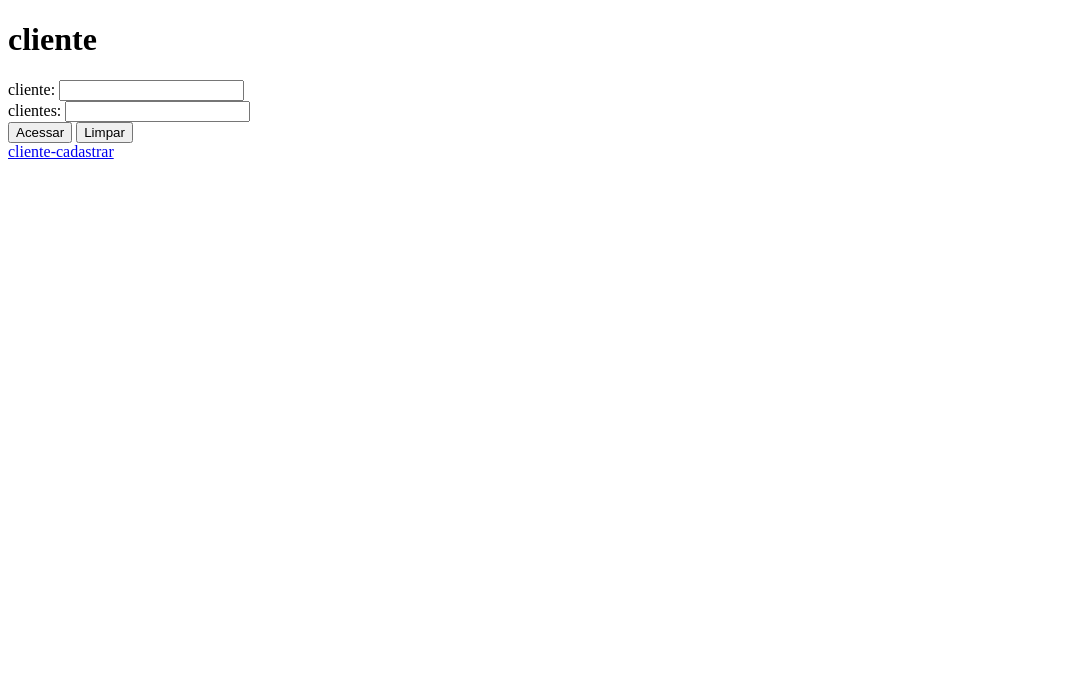
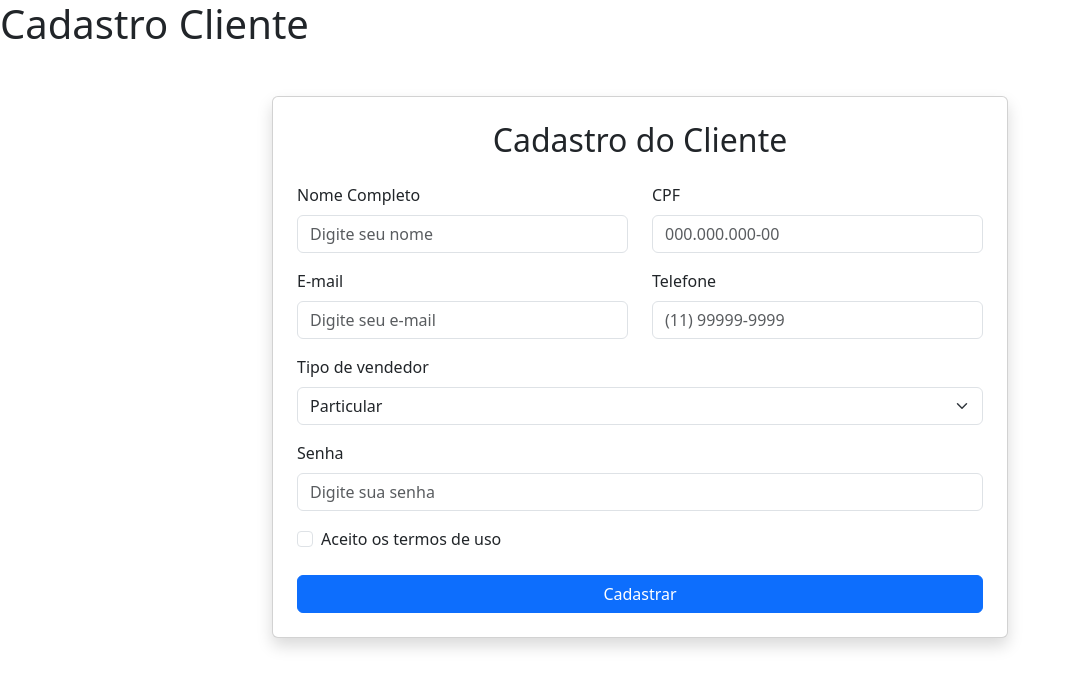
Before and after one commit to AkaliSmoke/PI_Vendas_de_Carros, a PHP site: page /cliente-cadastrar.php in a window 1280 px wide. Shown: the top 688 px of the page, without its empty margins (0-1072 px from the left). Run offline with PHP 8.4, Linux system fonts and the light colour scheme.

Commit message:
Update cliente

```diff
--- a/03_projeto_intercador/cliente-cadastrar.php
+++ b/03_projeto_intercador/cliente-cadastrar.php
@@ -1,33 +1,167 @@
 <!DOCTYPE html>
-<html lang="pt-BR">
+<html lang="pt-br">
 <head>
     <meta charset="UTF-8">
     <meta name="viewport" content="width=device-width, initial-scale=1.0">
-    <title>cliente</title>
+    <link href="https://cdn.jsdelivr.net/npm/bootstrap@5.3.8/dist/css/bootstrap.min.css" rel="stylesheet" integrity="sha384-sRIl4kxILFvY47J16cr9ZwB07vP4J8+LH7qKQnuqkuIAvNWLzeN8tE5YBujZqJLB" crossorigin="anonymous">
+    <script src="https://cdn.jsdelivr.net/npm/bootstrap@5.3.8/dist/js/bootstrap.bundle.min.js" integrity="sha384-FKyoEForCGlyvwx9Hj09JcYn3nv7wiPVlz7YYwJrWVcXK/BmnVDxM+D2scQbITxI" crossorigin="anonymous"></script>
+    <title>Tela de Cadastro do Cliente</title>
 </head>
 <body>
-    <h1>cliente</h1>
-    <form action="cliente-cadastrar.php" method="post">
-        <label>cliente:</label>
-        <input type="text" name="veiculos"><br>
-        <label>clientes:</label>
-        <input type="text" name="clientes"><br>
-        <button type="submit">Acessar</button>
-        <button type="reset">Limpar</button>
-    </form>
+    <h1>Cadastro Cliente</h1>
 
-    <?php
-    echo $_GET['mensagem'] ?? "";
-    ?>
-    <a href="cliente-cadastrar.php">cliente-cadastrar</a>
+    <main class="container mt-5">
 
-    <?php
-        $arquivo = fopen("album_db.txt", "r");
-        while(!feof($arquivo)){
-                $linha = fgets($arquivo);
-                echo "$linha<br>";
-        }
-        fclose($arquivo);
-        ?>
+  <div class="row justify-content-center">
+
+    <div class="col-md-8">
+
+      <div class="card shadow p-4">
+
+        <h2 class="text-center mb-4">
+          Cadastro do Cliente
+        </h2>
+
+        <form>
+
+          <div class="row">
+
+            <!-- Nome -->
+            <div class="col-md-6 mb-3">
+
+              <label class="form-label">
+                Nome Completo
+              </label>
+
+              <input
+                type="text"
+                class="form-control"
+                placeholder="Digite seu nome"
+              >
+
+            </div>
+
+            <!-- CPF -->
+            <div class="col-md-6 mb-3">
+
+              <label class="form-label">
+                CPF
+              </label>
+
+              <input
+                type="text"
+                class="form-control"
+                placeholder="000.000.000-00"
+              >
+
+            </div>
+
+          </div>
+
+          <div class="row">
+
+            <!-- Email -->
+            <div class="col-md-6 mb-3">
+
+              <label class="form-label">
+                E-mail
+              </label>
+
+              <input
+                type="email"
+                class="form-control"
+                placeholder="Digite seu e-mail"
+              >
+
+            </div>
+
+            <!-- Telefone -->
+            <div class="col-md-6 mb-3">
+
+              <label class="form-label">
+                Telefone
+              </label>
+
+              <input
+                type="tel"
+                class="form-control"
+                placeholder="(11) 99999-9999"
+              >
+
+            </div>
+
+          </div>
+
+          <!-- Tipo vendedor -->
+          <div class="mb-3">
+
+            <label class="form-label">
+              Tipo de vendedor
+            </label>
+
+            <select class="form-select">
+
+              <option>
+                Particular
+              </option>
+
+              <option>
+                Loja
+              </option>
+
+            </select>
+
+          </div>
+
+          <!-- Senha -->
+          <div class="mb-3">
+
+            <label class="form-label">
+              Senha
+            </label>
+
+            <input
+              type="password"
+              class="form-control"
+              placeholder="Digite sua senha"
+            >
+
+          </div>
+
+          <!-- Checkbox -->
+          <div class="form-check mb-4">
+
+            <input
+              type="checkbox"
+              class="form-check-input"
+              id="termos"
+            >
+
+            <label
+              class="form-check-label"
+              for="termos"
+            >
+              Aceito os termos de uso
+            </label>
+
+          </div>
+
+          <!-- Botão -->
+          <button class="btn btn-primary w-100">
+
+            Cadastrar
+
+          </button>
+
+        </form>
+
+      </div>
+
+    </div>
+
+  </div>
+
+</main>
+
 </body>
 </html>
```
